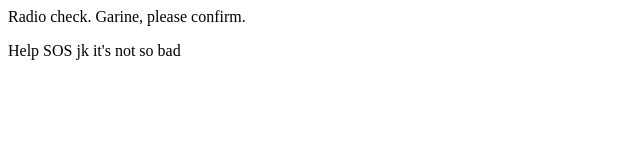
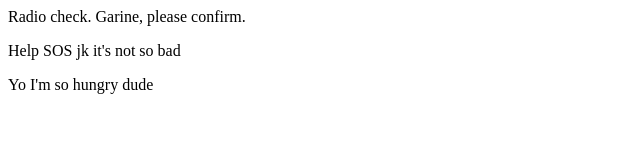
Before and after one commit to qwolfson/praying-for-the-short-run, a plain HTML site: page index.html in a window 1280 px wide. Shown: the whole page, without its empty margins (0-640 px from the left). Drawn offline with Linux system fonts and the light colour scheme.

Commit message:
told you how I'm feeling

```diff
--- a/index.html
+++ b/index.html
@@ -2,5 +2,6 @@
    <body>
       <p>Radio check. Garine, please confirm.</p>
       <p> Help SOS jk it's not so bad</p>
+      <p>Yo I'm so hungry dude</p>
    </body>
 </html>
```
